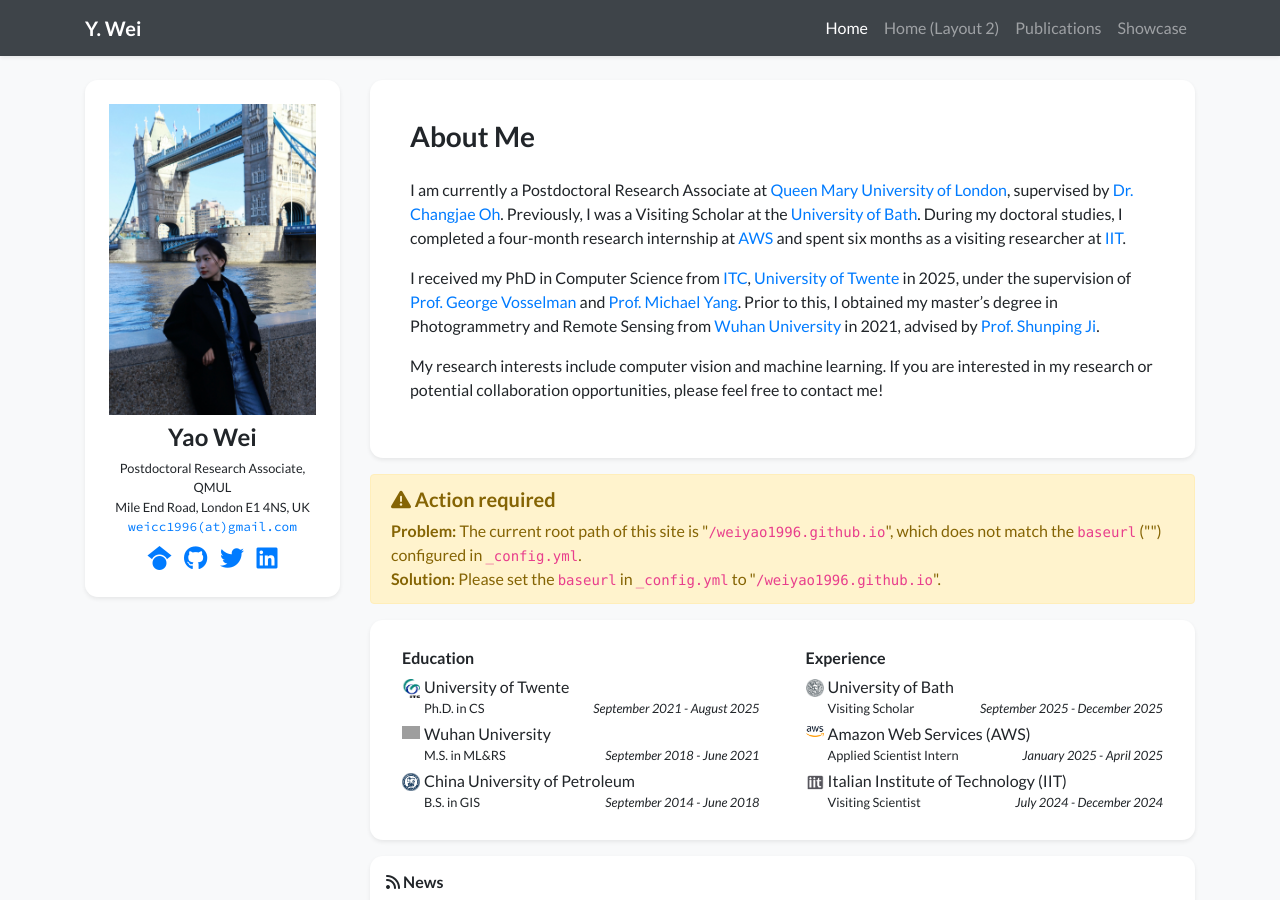
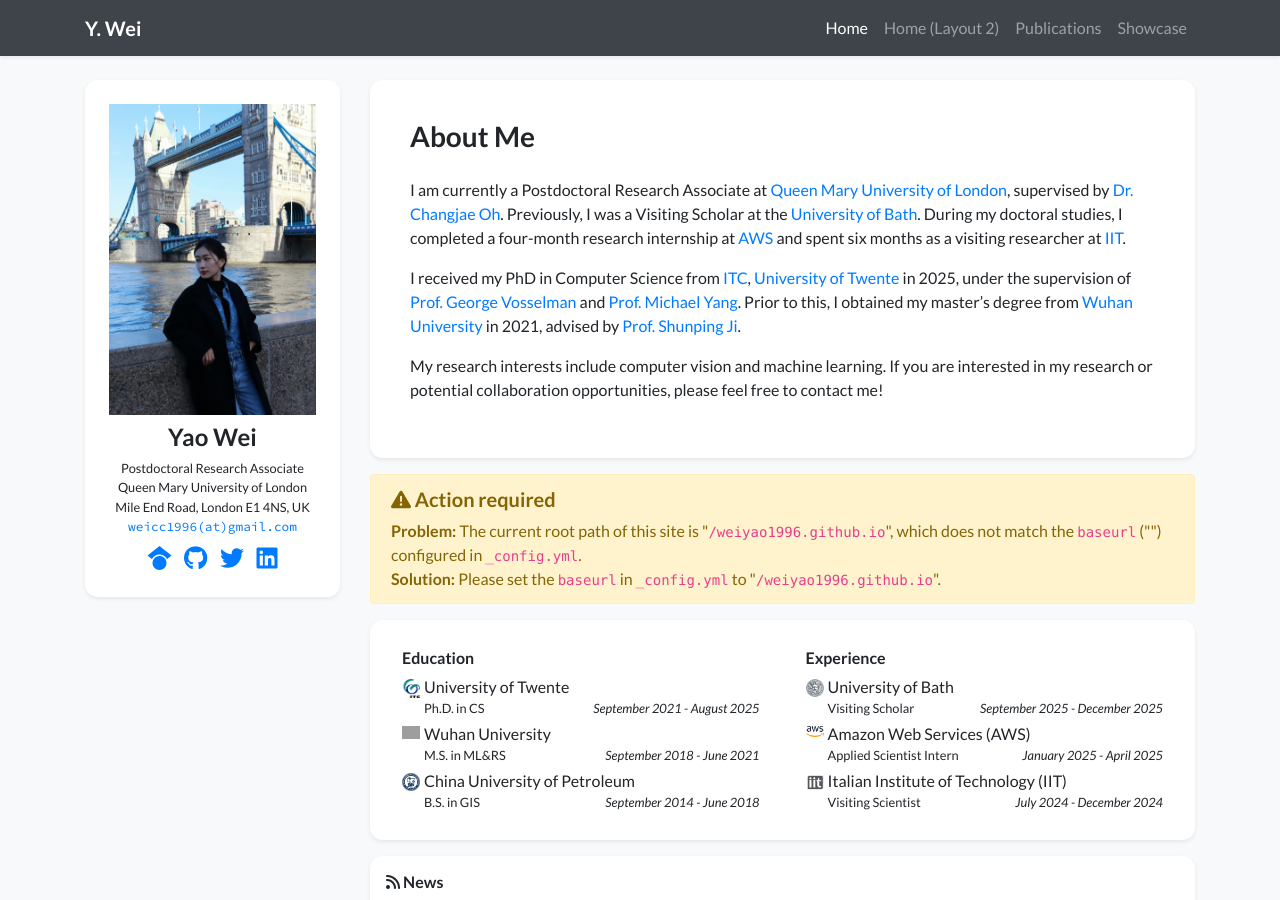
Before and after one commit to weiyao1996/weiyao1996.github.io, a Jekyll site: the page built from index.html, in a window 1280 px wide and 900 px high. Built offline with Jekyll 4.4.1, drawn with Linux system fonts in a browser that asks for light colours; nearby versions of some CDN libraries; a style sheet for code colours, icons or effects is not loaded; grey boxes are pictures that could not be loaded.

Commit message:
Update profile.yml

```diff
--- a/_data/profile.yml
+++ b/_data/profile.yml
@@ -3,7 +3,8 @@
 navbar_name: "Y. Wei"
 
 positions:
-- name: Postdoctoral Research Associate, QMUL
+- name: Postdoctoral Research Associate
+- name: Queen Mary University of London
 - name: Mile End Road, London E1 4NS, UK
   logo: /assets/images/badges/QMUL.png  # Logo is optional
 
@@ -28,7 +29,7 @@
   </p>
   <p>
     I received my PhD in Computer Science from <a href="https://www.itc.nl/" target="_blank">ITC</a>, <a href="https://www.utwente.nl/" target="_blank">University of Twente</a> in 2025, under the supervision of <a href="https://research.utwente.nl/en/persons/george-vosselman" target="_blank">Prof. George Vosselman</a> and <a href="https://sites.google.com/site/michaelyingyang" target="_blank">Prof. Michael Yang</a>.
-    Prior to this, I obtained my master’s degree in Photogrammetry and Remote Sensing from <a href="http://en.whu.edu.cn/" target="_blank">Wuhan University</a> in 2021, advised by <a href="http://gpcv.whu.edu.cn/" target="_blank">Prof. Shunping Ji</a>.
+    Prior to this, I obtained my master’s degree from <a href="http://en.whu.edu.cn/" target="_blank">Wuhan University</a> in 2021, advised by <a href="http://gpcv.whu.edu.cn/" target="_blank">Prof. Shunping Ji</a>.
   </p>
   <p>
     My research interests include computer vision and machine learning.
```
